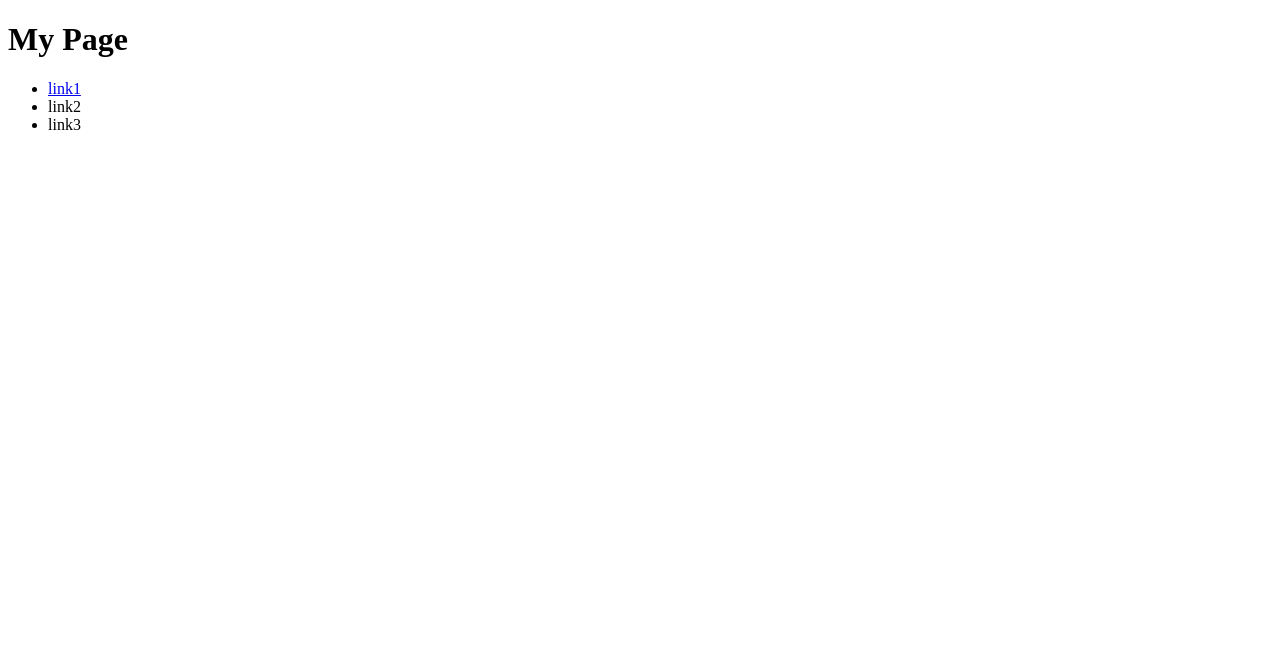
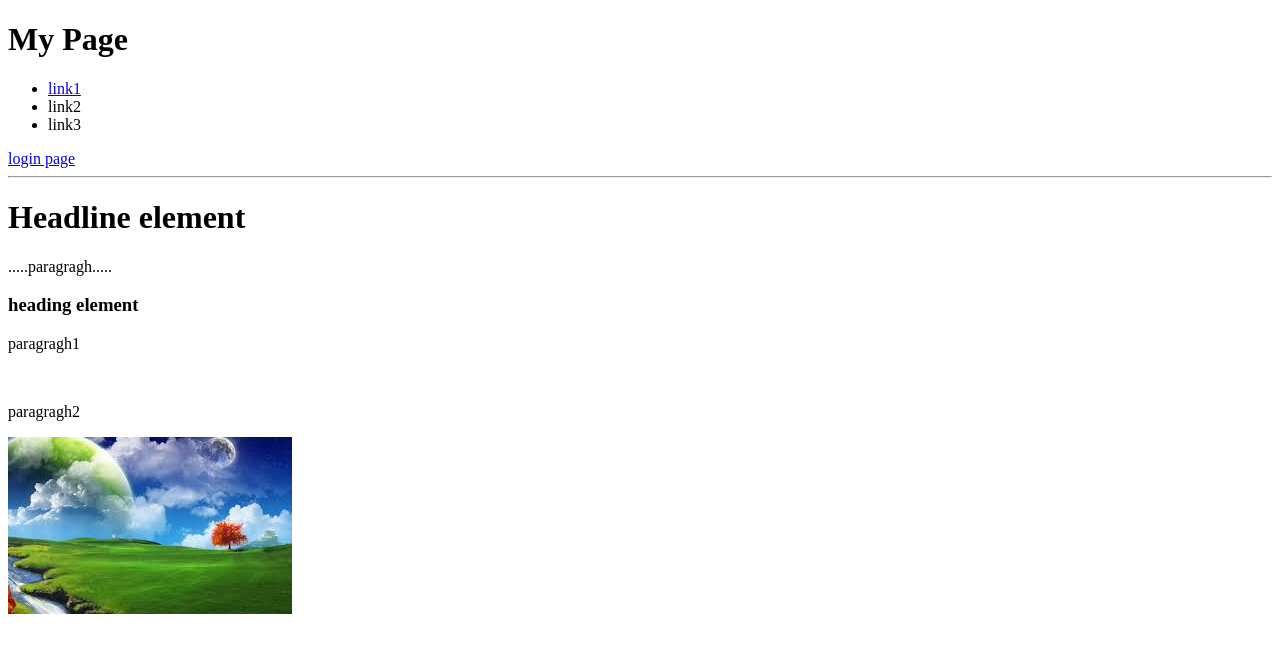
Before and after one commit to HamedKarimi7/HTML-CSS, a plain HTML site: page index.html in a window 1280 px wide. Drawn offline with Linux system fonts and the light colour scheme.

Commit message:
part2-html

```diff
--- a/index.html
+++ b/index.html
@@ -14,12 +14,18 @@
                 <li><a href="#">link1</a> </li>
                 <li>link2</li>
                 <li>link3</li>
-
-
             </ul>
+            <a href="#">login page</a>
         </nav>
+        <hr>
 
     </header>
+
+    <h1>Headline element</h1>
+    <p>.....paragragh.....</p>
+    <article><h3>heading element</h3><p>paragragh1</p><br/><p>paragragh2</p></article>
+    <article><img src="images/nature1.jpg"/></article>
+
 </body>
 
 </html>
```
